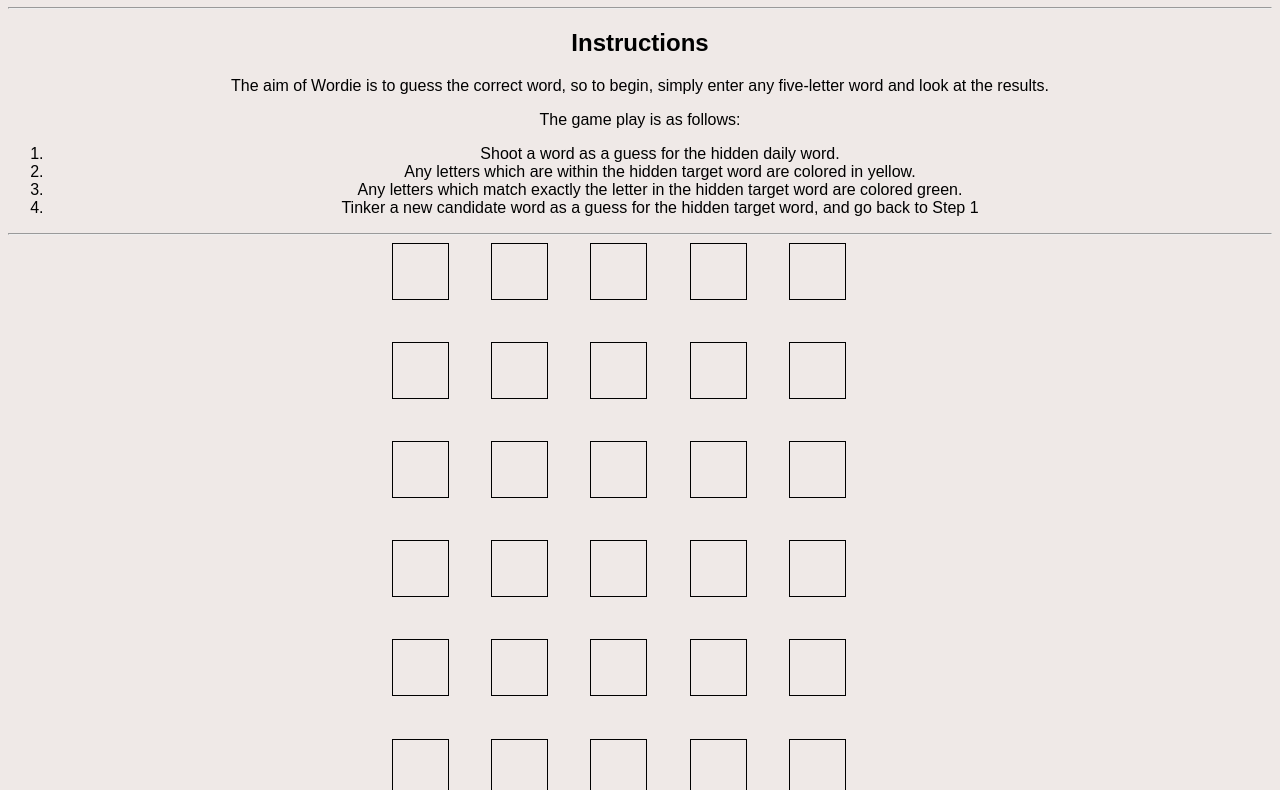
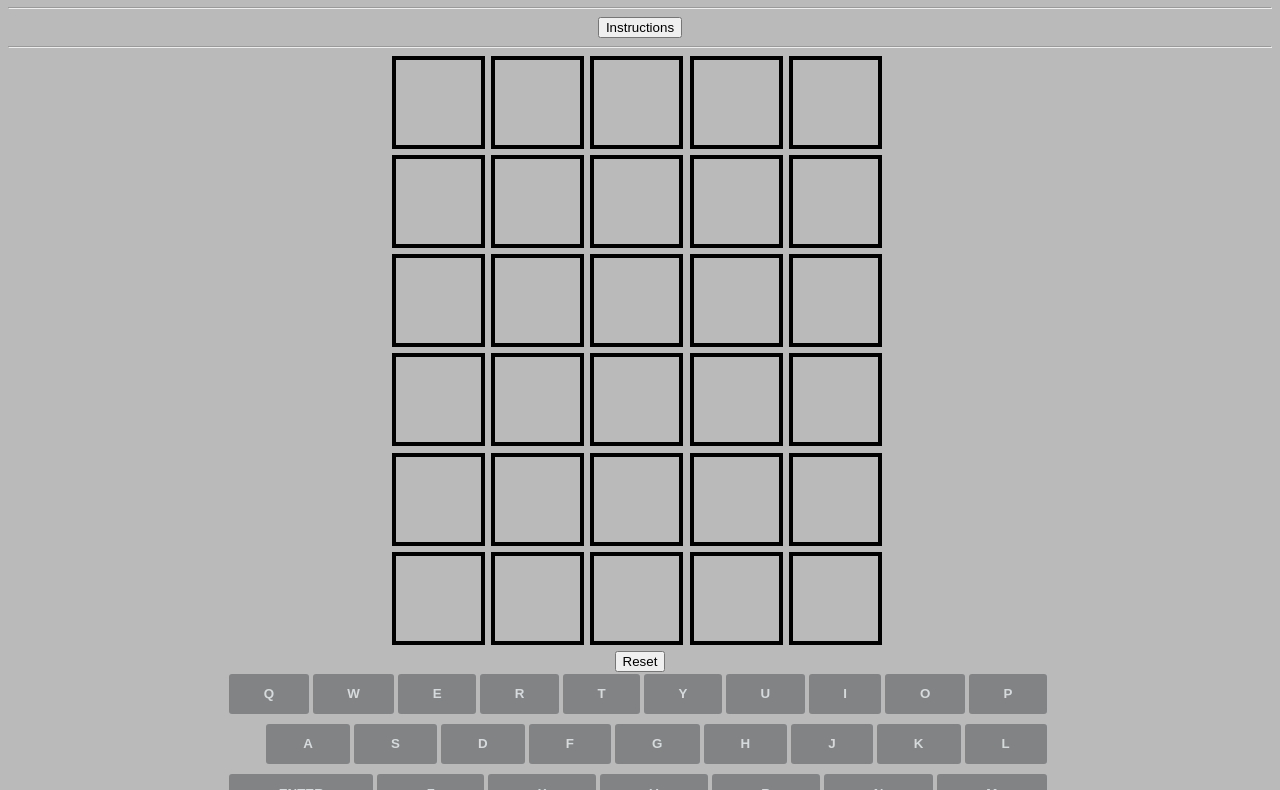
Before and after one commit to erhaneth/wordie, a plain HTML site: page index.html in a window 1280 px wide. Shown: the part 73-863 px from the top of the page. Drawn offline with Linux system fonts and the light colour scheme.

Commit message:
add button and changed style

```diff
--- a/css/main.css
+++ b/css/main.css
@@ -11,7 +11,7 @@ ol {
 }
 
 body {
-    background-color: rgb(239, 233, 231);
+  background-color: rgb(186, 186, 186);
   font-family: Arial, Helvetica, sans-serif;
   text-align: center;
 }
@@ -27,34 +27,31 @@ body {
 #board {
   width: 496px;
   height: 595px;
-    /* background-color: rgb(186, 186, 186); */
+  background-color: rgb(186, 186, 186);
   margin: 0 auto;
   display: grid;
   grid-template-columns: repeat(5, 1fr);
   grid-template-rows: repeat(6, 1fr);
 }
+#instructions {
+  display: none;
+}
 
 .tile {
-    width: 55px;
-    height: 55px;
-    border: 1px solid black;
-
-    /* Text */
+  width: 85px;
+  height: 85px;
+  border: 4px solid black;
   font-size: 35px;
   display: flex;
   justify-content: center;
   align-items: center;
 }
 
-#keyboard-container {
-    height: 100px;
-}
-
 .keyboard-row {
   display: flex;
   justify-content: center;
-    width: 100%;
-    margin: 0 auto 8px;
+  width: 65%;
+  margin: 2px auto 10px;
 }
 
 .keyboard-row button {
@@ -62,19 +59,19 @@ body {
   font-weight: bold;
   border: 0;
   padding: 0;
-    height: 58px;
+  height: 40px;
   cursor: pointer;
   background-color: rgb(129, 131, 132);
   color: rgb(215, 218, 220);
   flex-grow: 1;
   text-transform: uppercase;
-    margin-right: 6px;
-    border-radius: 4px;
+  margin-right: 4px;
+  border-radius: 3px;
   user-select: none;
 }
 
 .keyboard-row button.wide-button {
-    flex-grow: 1.5;
+  flex-grow: 2;
 }
 
 .spacer-half {
@@ -82,19 +79,19 @@ body {
 }
 
 .green {
-    background-color: #6AAA64;
+  background-color: #6aaa64;
   color: white;
   border-color: white;
 }
 
 .yellow {
-    background-color: #C9B458;
+  background-color: #c9b458;
   color: white;
   border-color: white;
 }
 
 .grey {
-    background-color: #787C7E;
+  background-color: #787c7e;
   color: white;
   border-color: white;
 }
--- a/index.html
+++ b/index.html
@@ -10,21 +10,21 @@
 </head>
 
 <body>
-    <h1>~ WORDIE ~</h1>
+    <h1>WORDIE</h1>
     <hr>
+    <button id="instructionsBtn">Instructions</button>
     <div id="instructions">
 
-        <h2>Instructions</h2>
         <p>The aim of Wordie is to guess the correct word, so to begin, simply enter any five-letter word and look at
             the results.
 
         <p>The game play is as follows:</p>
-        <ol>
+        <ul>
             <li>Shoot a word as a guess for the hidden daily word.</li>
             <li>Any letters which are within the hidden target word are colored in yellow.</li>
             <li>Any letters which match exactly the letter in the hidden target word are colored green.</li>
             <li>Tinker a new candidate word as a guess for the hidden target word, and go back to Step 1</li>
-        </ol>
+        </ul>
         </p>
 
     </div>
--- a/js/app.js
+++ b/js/app.js
@@ -4,18 +4,18 @@ let height = 6;
 let row = 0;
 let col = 0;
 //Hardcode an example solution word
-let solution = 'start';
+let solution = "start";
 
 //Create game board with array that store multiple items
 
 let board = [
-    [' ', ' ', ' ', ' ', ' '],
-    [' ', ' ', ' ', ' ', ' '],
-    [' ', ' ', ' ', ' ', ' '],
-    [' ', ' ', ' ', ' ', ' '],
-    [' ', ' ', ' ', ' ', ' '],
-    [' ', ' ', ' ', ' ', ' ']
-]
+  [" ", " ", " ", " ", " "],
+  [" ", " ", " ", " ", " "],
+  [" ", " ", " ", " ", " "],
+  [" ", " ", " ", " ", " "],
+  [" ", " ", " ", " ", " "],
+  [" ", " ", " ", " ", " "],
+];
 //Create div elements and adding tile with double loop
 for (let r = 0; r < height; r++) {
   for (let c = 0; c < width; c++) {
@@ -31,42 +31,52 @@ for (let r = 0; r < height; r++) {
     document.getElementById("board").appendChild(tile);
   }
 }
+// Get the button that opens the dropdown
+var instructionsBtn = document.getElementById("instructionsBtn");
+
+// Get the div that contains the instructions
+var instructionsDiv = document.getElementById("instructions");
+
+// Add an event listener to the button that toggles the visibility of the instructions div
+instructionsBtn.addEventListener("click", function () {
+  if (instructionsDiv.style.display === "none") {
+    instructionsDiv.style.display = "block";
+  } else {
+    instructionsDiv.style.display = "none";
+  }
+});
+
 //Event listener when user click!
-document.getElementById('keyboard-container').addEventListener('click', (event) => {
-
+document
+  .getElementById("keyboard-container")
+  .addEventListener("click", (event) => {
     //Select the current tile with id of row-col -- currTile is initial variable
-    let currTile = document.getElementById(`${row}-${col}`)
+    let currTile = document.getElementById(`${row}-${col}`);
     //When user click enter button on-Screen keyboard
-    if (event.target.innerText === 'ENTER') {
+    if (event.target.innerText === "ENTER") {
       if (row > 5) {
-            document.getElementById('wrong').innerText = "You Lost!"
-            setTimeout(resetGame, 6000)
+        document.getElementById("wrong").innerText = "You Lost!";
+        setTimeout(resetGame, 6000);
       } else {
-
         //Make board row to string
-            console.log('row', row, 'col', col)
-            let userGuess = board[row - 1].join('').toLowerCase()
+        console.log("row", row, "col", col);
+        let userGuess = board[row - 1].join("").toLowerCase();
         //console.log('here', userGuess)
 
         if (userGuess === solution) {
-                document.getElementById('youWin').innerText = "You Won!"
+          document.getElementById("youWin").innerText = "You Won!";
           // resetGame()
-                setTimeout(resetGame, 6000)
-
-
-
+          setTimeout(resetGame, 6000);
         }
-            checkTileColor(userGuess)
-
+        checkTileColor(userGuess);
       }
     } else {
       if (row > 5) {
-            document.getElementById('wrong').innerText = "You Lost!"
-            setTimeout(resetGame, 6000)
+        document.getElementById("wrong").innerText = "You Lost!";
+        setTimeout(resetGame, 6000);
       } else {
-
         //Print letter to current tile
-            board[row][col] = event.target.innerText
+        board[row][col] = event.target.innerText;
         //Change the inner text to what letter user clicked
         currTile.innerText = board[row][col];
 
@@ -77,7 +87,6 @@ document.getElementById('keyboard-container').addEventListener('click', (event)
           col = 0;
         }
       }
-
     }
 
     //Check board if current letter match the letter solution
@@ -87,63 +96,54 @@ document.getElementById('keyboard-container').addEventListener('click', (event)
       //Loop thru row
       for (let r = 0; r < width; r++) {
         //While looping, check with div id
-            checkTile = document.getElementById(`${row - 1}-${r}`)
+        checkTile = document.getElementById(`${row - 1}-${r}`);
         //If so change the tile to green
         if (userWord[r] === solution[r]) {
-                checkTile.classList.add("green")
-
+          checkTile.classList.add("green");
 
           //else if letter is in the current row -- yellow
         } else if (solution.includes(userWord[r])) {
-
-                checkTile.classList.add("yellow")
+          checkTile.classList.add("yellow");
 
           //else make it grey
         } else {
-
-                checkTile.classList.add("grey")
-
-
+          checkTile.classList.add("grey");
         }
       }
     }
+  });
 
-})
-
-
-document.getElementById('reset').addEventListener('click', resetGame);
+document.getElementById("reset").addEventListener("click", resetGame);
 
 //Reset game function
 function resetGame() {
-
   //Reset col-row to zero
   col = 0;
   row = 0;
 
   //Clear board array
   board = [
-        [' ', ' ', ' ', ' ', ' '],
-        [' ', ' ', ' ', ' ', ' '],
-        [' ', ' ', ' ', ' ', ' '],
-        [' ', ' ', ' ', ' ', ' '],
-        [' ', ' ', ' ', ' ', ' '],
-        [' ', ' ', ' ', ' ', ' ']
-    ]
+    [" ", " ", " ", " ", " "],
+    [" ", " ", " ", " ", " "],
+    [" ", " ", " ", " ", " "],
+    [" ", " ", " ", " ", " "],
+    [" ", " ", " ", " ", " "],
+    [" ", " ", " ", " ", " "],
+  ];
 
   //reset all of tiles
   for (let r = 0; r < height; r++) {
     for (let c = 0; c < width; c++) {
       //clear the tile text
-            document.getElementById(`${r}-${c}`).innerText = ''
+      document.getElementById(`${r}-${c}`).innerText = "";
       //clear tile background color
-            document.getElementById(`${r}-${c}`).classList.remove('green', 'grey', 'yellow')
-
+      document
+        .getElementById(`${r}-${c}`)
+        .classList.remove("green", "grey", "yellow");
     }
   }
 
   //Clear the messages -- You Won, You Lost --
-    document.getElementById('youWin').innerText = ""
-    document.getElementById('wrong').innerText = ""
-
-
+  document.getElementById("youWin").innerText = "";
+  document.getElementById("wrong").innerText = "";
 }
```
Also changed, not shown: 1 other file. Lines whose indentation alone changed are shown as unchanged.
